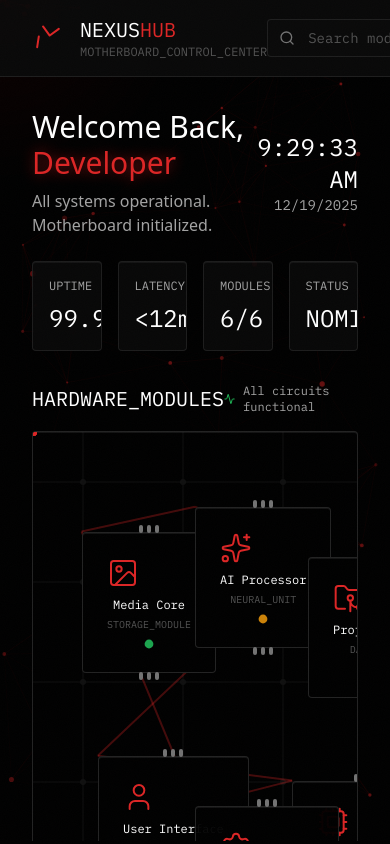
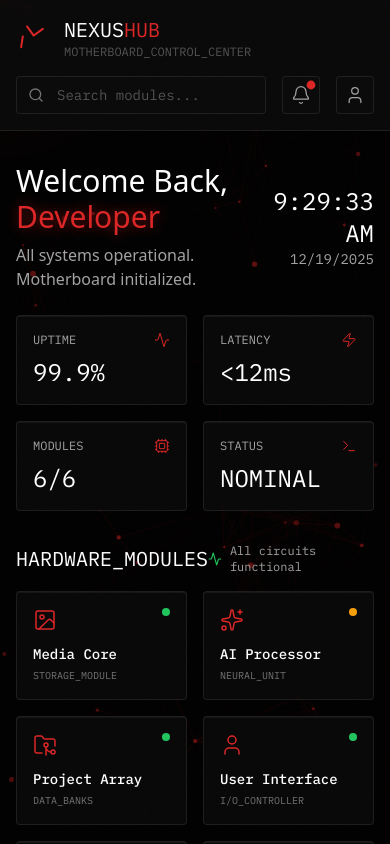
Before and after one commit to YatharthZinzuwadia/nexus-hub-v2, a Next.js app: page /dashboard in a window 390 px wide. Built offline with nearby package versions, Linux system fonts and the light colour scheme.

Commit message:
Responsive screens including Media Gallery, Onboarding, Profile, AI Studio, and Main Dashboard.

```diff
--- a/app/components/screens/MainDashboard.tsx
+++ b/app/components/screens/MainDashboard.tsx
@@ -165,8 +165,8 @@ export function MainDashboard({ onNavigate }: MainDashboardProps) {
         animate={{ y: 0 }}
         transition={{ duration: 0.6, type: "spring" }}
       >
-        <div className="max-w-400 mx-auto px-8 py-4">
-          <div className="flex items-center justify-between">
+        <div className="max-w-400 mx-auto px-4 md:px-8 py-4">
+          <div className="flex flex-col md:flex-row items-start md:items-center justify-between gap-4 md:gap-0">
             {/* Logo and title */}
             <div className="flex items-center space-x-4">
               <motion.div
@@ -195,17 +195,21 @@ export function MainDashboard({ onNavigate }: MainDashboardProps) {
             </div>
 
             {/* Search and actions */}
-            <div className="flex items-center space-x-4">
-              <motion.div className="relative" whileHover={{ scale: 1.05 }}>
+            <div className="flex items-center space-x-4 w-full md:w-auto justify-between md:justify-end">
+              <motion.div
+                className="relative flex-1 md:flex-none"
+                whileHover={{ scale: 1.05 }}
+              >
                 <Search className="absolute left-3 top-1/2 -translate-y-1/2 w-4 h-4 text-[#737373]" />
                 <input
                   type="text"
                   placeholder="Search modules..."
-                  className="w-64 pl-10 pr-4 py-2 bg-[#0A0A0A] border border-[#525252]/30 rounded-sm text-[#E5E5E5] placeholder-[#525252] focus:outline-none focus:border-[#DC2626] text-sm transition-all"
+                  className="w-full md:w-64 pl-10 pr-4 py-2 bg-[#0A0A0A] border border-[#525252]/30 rounded-sm text-[#E5E5E5] placeholder-[#525252] focus:outline-none focus:border-[#DC2626] text-sm transition-all"
                   style={{ fontFamily: "IBM Plex Mono, monospace" }}
                 />
               </motion.div>
 
+              <div className="flex space-x-4">
                 <motion.button
                   className="p-2 bg-[#0A0A0A] border border-[#525252]/30 rounded-sm hover:border-[#DC2626]/50 transition-colors relative"
                   whileHover={{ scale: 1.1 }}
@@ -230,10 +234,11 @@ export function MainDashboard({ onNavigate }: MainDashboardProps) {
               </div>
             </div>
           </div>
+        </div>
       </motion.div>
 
       {/* Main content */}
-      <div className="relative z-10 max-w-400 mx-auto px-8 py-8 h-[calc(100vh-80px)] overflow-y-auto">
+      <div className="relative z-10 max-w-400 mx-auto px-4 md:px-8 py-8 h-[calc(100vh-80px)] overflow-y-auto">
         {/* Welcome section */}
         <motion.div
           className="mb-8"
@@ -287,7 +292,7 @@ export function MainDashboard({ onNavigate }: MainDashboardProps) {
           </div>
 
           {/* Quick stats */}
-          <div className="grid grid-cols-4 gap-4">
+          <div className="grid grid-cols-2 md:grid-cols-4 gap-4">
             {quickStats.map((stat, i) => {
               const Icon = stat.icon;
               return (
@@ -352,8 +357,8 @@ export function MainDashboard({ onNavigate }: MainDashboardProps) {
             </div>
           </div>
 
-          {/* Motherboard circuit board area */}
-          <div className="relative h-125 terminal-glass-strong rounded-sm border border-[#525252]/30 overflow-hidden">
+          {/* Motherboard circuit board area - Desktop Only */}
+          <div className="relative h-125 terminal-glass-strong rounded-sm border border-[#525252]/30 overflow-hidden hidden md:block">
             {/* Circuit traces background pattern */}
             <svg
               className="absolute inset-0 w-full h-full opacity-20"
@@ -554,6 +559,55 @@ export function MainDashboard({ onNavigate }: MainDashboardProps) {
               );
             })}
           </div>
+
+          {/* Mobile Grid View (Hidden on Desktop) */}
+          <div className="grid grid-cols-2 gap-4 md:hidden">
+            {modules.map((module, index) => {
+              const Icon = module.icon;
+              return (
+                <motion.button
+                  key={module.id}
+                  onClick={() => onNavigate(module.screen)}
+                  className="relative p-4 terminal-glass rounded-sm border border-[#525252]/30 hover:border-[#DC2626] transition-all text-left group overflow-hidden"
+                  initial={{ opacity: 0, y: 20 }}
+                  animate={{ opacity: 1, y: 0 }}
+                  transition={{ delay: 0.5 + index * 0.1 }}
+                  whileTap={{ scale: 0.98 }}
+                >
+                  <motion.div className="absolute -right-4 -top-4 w-12 h-12 bg-[#DC2626] rounded-full blur-xl opacity-0 group-hover:opacity-20 transition-opacity" />
+
+                  <div className="flex justify-between items-start mb-3">
+                    <Icon
+                      className="w-6 h-6 text-[#DC2626]"
+                      strokeWidth={1.5}
+                    />
+                    <div
+                      className={`w-2 h-2 rounded-full ${
+                        module.status === "online"
+                          ? "bg-[#22C55E]"
+                          : module.status === "processing"
+                          ? "bg-[#F59E0B]"
+                          : "bg-[#737373]"
+                      }`}
+                    />
+                  </div>
+
+                  <div
+                    className="text-sm text-white font-medium mb-1"
+                    style={{ fontFamily: "IBM Plex Mono, monospace" }}
+                  >
+                    {module.label}
+                  </div>
+                  <div
+                    className="text-[10px] text-[#737373]"
+                    style={{ fontFamily: "IBM Plex Mono, monospace" }}
+                  >
+                    {module.description}
+                  </div>
+                </motion.button>
+              );
+            })}
+          </div>
         </motion.div>
 
         {/* System log */}
--- a/app/components/screens/OnboardingCTA.tsx
+++ b/app/components/screens/OnboardingCTA.tsx
@@ -121,7 +121,7 @@ const OnboardingCTA = ({ onSignIn }: OnboardingCTAProps) => {
 
       {/* Content */}
       <motion.div
-        className="relative z-10 max-w-4xl w-full px-8 text-center"
+        className="relative z-10 max-w-4xl w-full px-4 sm:px-8 text-center"
         variants={pageVariants}
         initial="hidden"
         animate="visible"
@@ -142,7 +142,7 @@ const OnboardingCTA = ({ onSignIn }: OnboardingCTAProps) => {
 
         {/* Main heading */}
         <motion.h1
-          className="text-6xl md:text-7xl tracking-tight text-[#FFFFFF] mb-6 leading-[1.1]"
+          className="text-4xl sm:text-6xl md:text-7xl tracking-tight text-[#FFFFFF] mb-6 leading-[1.1]"
           variants={headingVariants}
         >
           Your Journey
@@ -162,7 +162,7 @@ const OnboardingCTA = ({ onSignIn }: OnboardingCTAProps) => {
         {/* CTA Button */}
         <motion.button
           onClick={onSignIn}
-          className="group inline-flex items-center space-x-3 px-8 py-4 bg-[#DC2626] text-[#FFFFFF] rounded-sm hover:bg-[#EF4444] transition-all duration-200 border border-[#DC2626] mb-12"
+          className="group w-full md:w-auto inline-flex justify-center items-center space-x-3 px-8 py-4 bg-[#DC2626] text-[#FFFFFF] rounded-sm hover:bg-[#EF4444] transition-all duration-200 border border-[#DC2626] mb-12"
           style={{ fontFamily: "IBM Plex Mono, monospace" }}
           variants={buttonVariants}
           whileHover={{ scale: 1.05 }}
@@ -174,7 +174,7 @@ const OnboardingCTA = ({ onSignIn }: OnboardingCTAProps) => {
 
         {/* Social proof / Stats */}
         <motion.div
-          className="grid md:grid-cols-3 gap-6 max-w-3xl mx-auto"
+          className="grid grid-cols-1 md:grid-cols-3 gap-6 max-w-3xl mx-auto"
           variants={statsGridVariants}
         >
           <motion.div
--- a/app/components/screens/OnboardingFeatures.tsx
+++ b/app/components/screens/OnboardingFeatures.tsx
@@ -195,7 +195,7 @@ const OnboardingFeatures = ({ onNext, onSkip }: OnboardingFeaturesProps) => {
 
       {/* Main animated container */}
       <motion.div
-        className="relative z-10 max-w-6xl w-full h-full py-6 px-8 bg-black"
+        className="relative z-10 max-w-6xl w-full h-full py-6 px-4 sm:px-8 bg-black"
         variants={pageVariants}
         animate="visible"
       >
@@ -221,7 +221,7 @@ const OnboardingFeatures = ({ onNext, onSkip }: OnboardingFeaturesProps) => {
 
           {/* Title */}
           <motion.h2
-            className="text-5xl tracking-tight text-[#FFFFFF] mb-4"
+            className="text-3xl md:text-5xl tracking-tight text-[#FFFFFF] mb-4"
             variants={titleVariants}
           >
             Built for <span className="text-[#DC2626]">Developers</span>
@@ -371,12 +371,12 @@ const OnboardingFeatures = ({ onNext, onSkip }: OnboardingFeaturesProps) => {
 
         {/* NAVIGATION BUTTONS */}
         <motion.div
-          className="flex items-center justify-center space-x-4 mt-12"
+          className="flex flex-col md:flex-row items-center justify-center space-y-4 md:space-y-0 md:space-x-4 mt-12"
           variants={navRowVariants}
         >
           <motion.button
             onClick={onSkip}
-            className="px-6 py-3 bg-transparent text-[#A3A3A3] rounded-sm hover:text-[#FFFFFF] hover:bg-[#1A1A1A] transition-all duration-200 border border-[#525252]/30"
+            className="w-full md:w-auto px-6 py-3 bg-transparent text-[#A3A3A3] rounded-sm hover:text-[#FFFFFF] hover:bg-[#1A1A1A] transition-all duration-200 border border-[#525252]/30"
             style={{ fontFamily: "IBM Plex Mono, monospace" }}
             whileHover={{ scale: 1.04 }}
             whileTap={{ scale: 0.96 }}
@@ -385,7 +385,7 @@ const OnboardingFeatures = ({ onNext, onSkip }: OnboardingFeaturesProps) => {
           </motion.button>
           <motion.button
             onClick={onNext}
-            className="group flex items-center space-x-2 px-6 py-3 bg-[#DC2626] text-[#FFFFFF] rounded-sm hover:bg-[#EF4444] transition-all duration-200 border border-[#DC2626]"
+            className="group w-full md:w-auto flex items-center justify-center space-x-2 px-6 py-3 bg-[#DC2626] text-[#FFFFFF] rounded-sm hover:bg-[#EF4444] transition-all duration-200 border border-[#DC2626]"
             style={{ fontFamily: "IBM Plex Mono, monospace" }}
             whileHover={{ scale: 1.05 }}
             whileTap={{ scale: 0.96 }}
--- a/app/components/screens/ProfileScreen.tsx
+++ b/app/components/screens/ProfileScreen.tsx
@@ -442,7 +442,7 @@ const ProfileScreen = ({ onNavigate }: ProfileScreenProps) => {
                 )}
               </div>
 
-              <div className="grid grid-cols-4 gap-4">
+              <div className="grid grid-cols-2 md:grid-cols-4 gap-4">
                 {stats.map((stat, index) => (
                   <div
                     key={stat.label + index}
```
Also changed, not shown: app/components/screens/AIStudio.tsx (+9 -9 lines), app/components/screens/MediaGallery.tsx (+8 -8 lines), app/components/screens/OnboardingWelcome.tsx (+6 -6 lines). Lines whose indentation alone changed are shown as unchanged.
